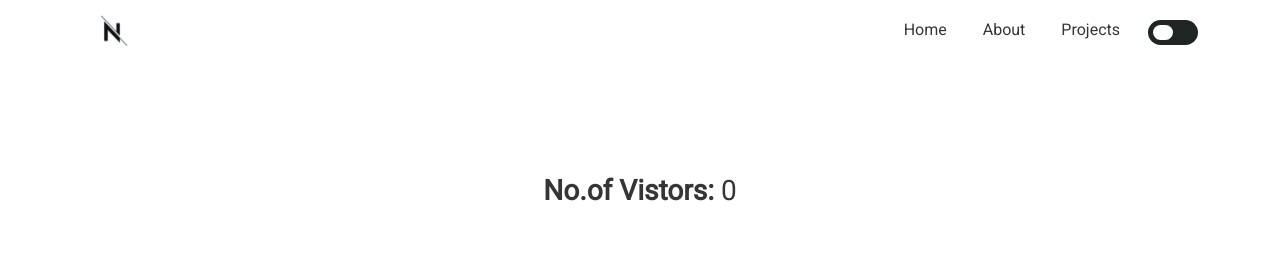
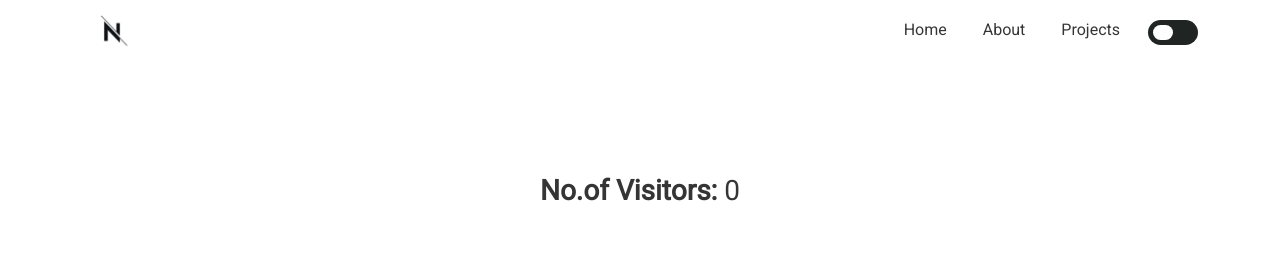
Before and after one commit to nkumawat34/Portfolio-Website, a React (Create React App) app: page / in a window 1280 px wide. Shown: the top 264 px of the page. Built offline with nearby package versions, Linux system fonts and the light colour scheme; no server answers.

Commit message:
Update Home.js

```diff
--- a/src/components/Home/Home.js
+++ b/src/components/Home/Home.js
@@ -22,7 +22,7 @@ function Home() {
         <Container className="home-content">
 
           <Row>
-           <h3 className="text-center"><span className="fw-bold">No.of Vistors: </span>{count}</h3>
+           <h3 className="text-center"><span className="fw-bold">No.of Visitors: </span>{count}</h3>
             <Col md={7} className="home-header">
               <h1 style={{ paddingBottom: 15 }} className="heading">
                 Hi There!{" "}
```
